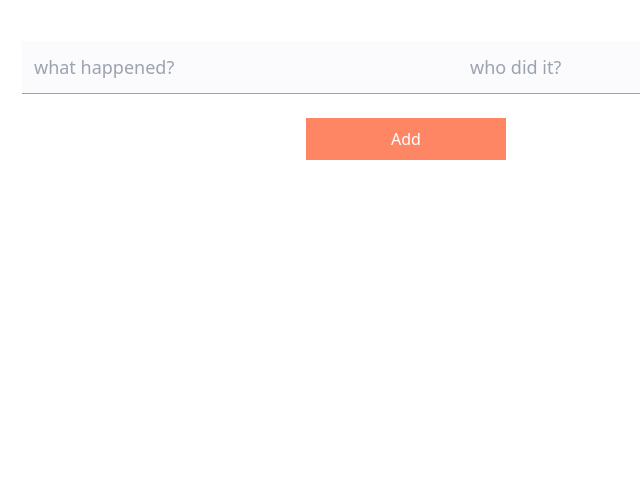
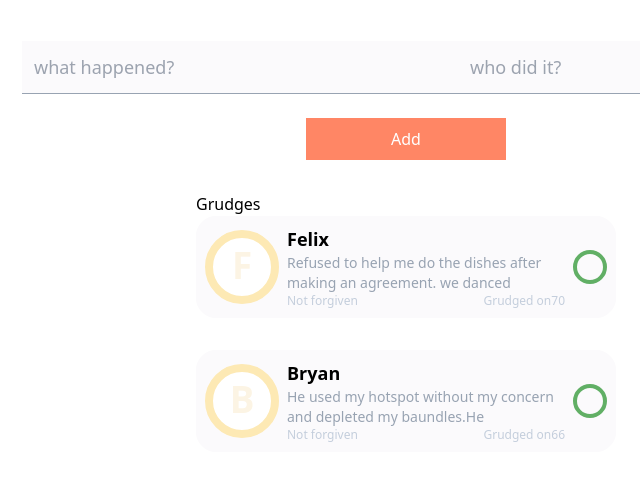
Before and after one commit to chombazm/Grudge-Tracker-MERN, a React (Vite) app in the folder frontend/: page / in a window 1280 px wide. Shown: the part 199-680 px from the top of the page, without its empty margins (234-874 px from the left). Built offline with nearby package versions, Linux system fonts and the light colour scheme.

Commit message:
🕹 Add grudgesm

```diff
--- a/frontend/package.json
+++ b/frontend/package.json
@@ -8,6 +8,7 @@
     "preview": "vite preview"
   },
   "dependencies": {
+    "prop-types": "^15.8.1",
     "react": "^17.0.2",
     "react-dom": "^17.0.2",
     "react-router-dom": "6"
--- a/frontend/src/App.jsx
+++ b/frontend/src/App.jsx
@@ -1,10 +1,13 @@
 import React from 'react';
 import AddGrudge from './components/Forms/AddGrudge';
+import GrudgesContainer from './components/GrudgesContainer';
 
 function App() {
   return (
     <div className="w-full max-w-screen-md mx-auto">
       <AddGrudge />
+
+      <GrudgesContainer />
     </div>
   );
 }
--- /dev/null
+++ b/frontend/src/components/Grudge/index.jsx
@@ -0,0 +1,47 @@
+import React from 'react';
+import PropTypes from 'prop-types';
+
+function Grudge({ grudge, deleteGrudge, toggleGrudge }) {
+  return (
+    <div
+      className="flex w-full border border-[#FBFAFC] rounded-[20px] p-2 bg-[#FBFAFC] mb-8 justify-center items-center"
+      onClick={toggleGrudge}
+      aria-hidden="true"
+    >
+      <div className="flex-none w-[74px] border-8 flex justify-center content-center border-[#FDE9B4] bg-white rounded-full h-[74px] ">
+        <span className="text-[#FCF4E4] text-[2.3rem] font-bold">
+          {grudge.name[0]}
+        </span>
+      </div>
+      <div className="flex-auto px-2">
+        <div className="">
+          <h2 className="text-lg font-bold">{grudge.name}</h2>
+          <p className="text-sm text-[#98A3B2]">{grudge.offense}</p>
+          <div className="flex justify-between">
+            <span className="text-xs text-[#C4CEDC]">
+              {grudge.forgiven ? 'Forgiven' : 'Not forgiven'}
+            </span>
+            <span className="text-xs text-[#C4CEDC]">
+              Grudged on
+              {grudge.offense.length}
+            </span>
+          </div>
+        </div>
+      </div>
+      <div className="flex-none w-[34px] h-[34px] rounded-full border-4 border-[#61AF65] " />
+    </div>
+  );
+}
+
+Grudge.propTypes = {
+  grudge: PropTypes.shape({
+    id: PropTypes.number.isRequired,
+    name: PropTypes.string.isRequired,
+    forgiven: PropTypes.bool.isRequired,
+    offense: PropTypes.string.isRequired,
+  }).isRequired,
+  deleteGrudge: PropTypes.func.isRequired,
+  toggleGrudge: PropTypes.func.isRequired,
+};
+
+export default Grudge;
--- /dev/null
+++ b/frontend/src/components/GrudgesContainer/index.jsx
@@ -0,0 +1,44 @@
+import React from 'react';
+import Grudge from '../Grudge';
+
+function GrudgesContainer() {
+  const grudges = [
+    {
+      id: 1,
+      name: 'Felix',
+      forgiven: false,
+      offense:
+        'Refused to help me do the dishes after making an agreement. we danced ',
+    },
+    {
+      id: 2,
+      name: 'Bryan',
+      forgiven: false,
+      offense:
+        'He used my hotspot without my concern and depleted my baundles.He ',
+    },
+  ];
+
+  const handleDelete = (id) => {
+    console.log(`Deleting grudge with id: ${id}`);
+  };
+
+  const handleToggle = (id) => {
+    console.log(`Toggling grudge with id: ${id}`);
+  };
+  return (
+    <div className="w-full max-w-[420px] mx-auto mt-8 flex justify-center flex-col">
+      <h1>Grudges</h1>
+      {grudges.map((grudge) => (
+        <Grudge
+          key={grudge.id}
+          grudge={grudge}
+          deleteGrudge={handleDelete}
+          toggleGrudge={handleToggle}
+        />
+      ))}
+      {/* <Grudge /> */}
+    </div>
+  );
+}
+export default GrudgesContainer;
```
Also changed, not shown: 1 other file (tests, documents, lock files or other folders).
